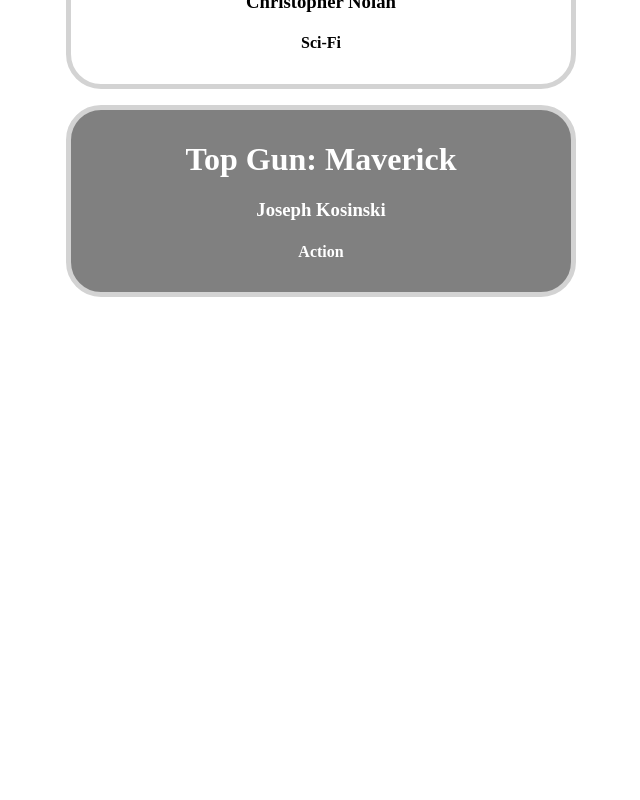
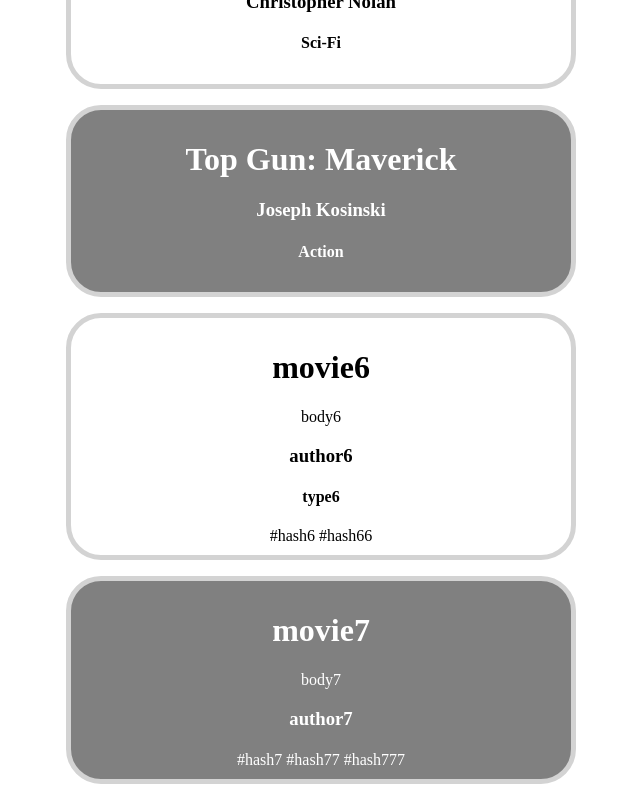
Before and after one commit to kangarooPotato/HyunJun_Lee_WEB601Assignments, an Angular app in the folder H_Lee_MyFavouriteMovies/: page / in a window 1280 px wide. Shown: the part 1886-2686 px from the top of the page, without its empty margins (319-959 px from the left). Before the commit the page ends 2199 px from the top, so only its background shows below. Built offline with nearby package versions, Linux system fonts and the light colour scheme.

Commit message:
generate movie type pipe

```diff
--- a/H_Lee_MyFavouriteMovies/package.json
+++ b/H_Lee_MyFavouriteMovies/package.json
@@ -1,6 +1,6 @@
 {
   "name": "h-lee-my-favourite-movies",
-  "version": "0.2.0",
+  "version": "0.3.0",
   "scripts": {
     "ng": "ng",
     "start": "ng serve",
@@ -9,7 +9,8 @@
     "test": "ng test",
     "generateinterface": "ng generate interface",
     "generateclass": "ng generate class",
-    "generatecomponent": "ng generate component"
+    "generatecomponent": "ng generate component",
+    "generatepipe": "ng g pipe"
   },
   "private": true,
   "dependencies": {
--- a/H_Lee_MyFavouriteMovies/src/app/app.module.ts
+++ b/H_Lee_MyFavouriteMovies/src/app/app.module.ts
@@ -4,12 +4,14 @@
 import { AppComponent } from './app.component';
 import { ContentListComponent } from './content-list/content-list.component';
 import { ContentCardComponent } from './content-card/content-card.component';
+import { FilterMovieTypePipe } from './filter-movie-type.pipe';
 
 @NgModule({
   declarations: [
     AppComponent,
     ContentListComponent,
-    ContentCardComponent
+    ContentCardComponent,
+    FilterMovieTypePipe
   ],
   imports: [
     BrowserModule
--- a/H_Lee_MyFavouriteMovies/src/app/content-list/content-list.component.ts
+++ b/H_Lee_MyFavouriteMovies/src/app/content-list/content-list.component.ts
@@ -52,6 +52,22 @@
         //imageLink: "https://m.media-amazon.com/images/M/MV5BMmIwZDMyYWUtNTU0ZS00ODJhLTg2ZmEtMTk5ZmYzODcxODYxXkEyXkFqcGdeQXVyMTEyMjM2NDc2._V1_FMjpg_UY720_.jpg",
         type: "Action",
         //hashtags: ["Tom Cruise","Jennifer Connelly","Miles Teller"]
+      }, {
+        id: 5,
+      title: "movie6",
+      body: "body6",
+      author: "author6",
+      imageLink: "",
+      type: "type6",
+      hashtags: ["hash6","hash66"]
+    }, {
+      id: 6,
+      title: "movie7",
+      body: "body7",
+      author: "author7",
+      imageLink: "",
+      //type: "",
+      hashtags: ["hash7","hash77","hash777"]
       }
     ]
   }
--- /dev/null
+++ b/H_Lee_MyFavouriteMovies/src/app/filter-movie-type.pipe.ts
@@ -0,0 +1,12 @@
+import { Pipe, PipeTransform } from '@angular/core';
+
+@Pipe({
+  name: 'filterMovieType'
+})
+export class FilterMovieTypePipe implements PipeTransform {
+
+  transform(value: unknown, ...args: unknown[]): unknown {
+    return null;
+  }
+
+}
--- a/H_Lee_MyFavouriteMovies/src/app/models/content.ts
+++ b/H_Lee_MyFavouriteMovies/src/app/models/content.ts
@@ -4,6 +4,6 @@
   body?: string;
   author: string;
   imageLink?: string;
-  type: string;
+  type?: string;
   hashtags?: string[]; //array of
 }
```
Also changed, not shown: 1 other file (tests, documents, lock files or other folders).
